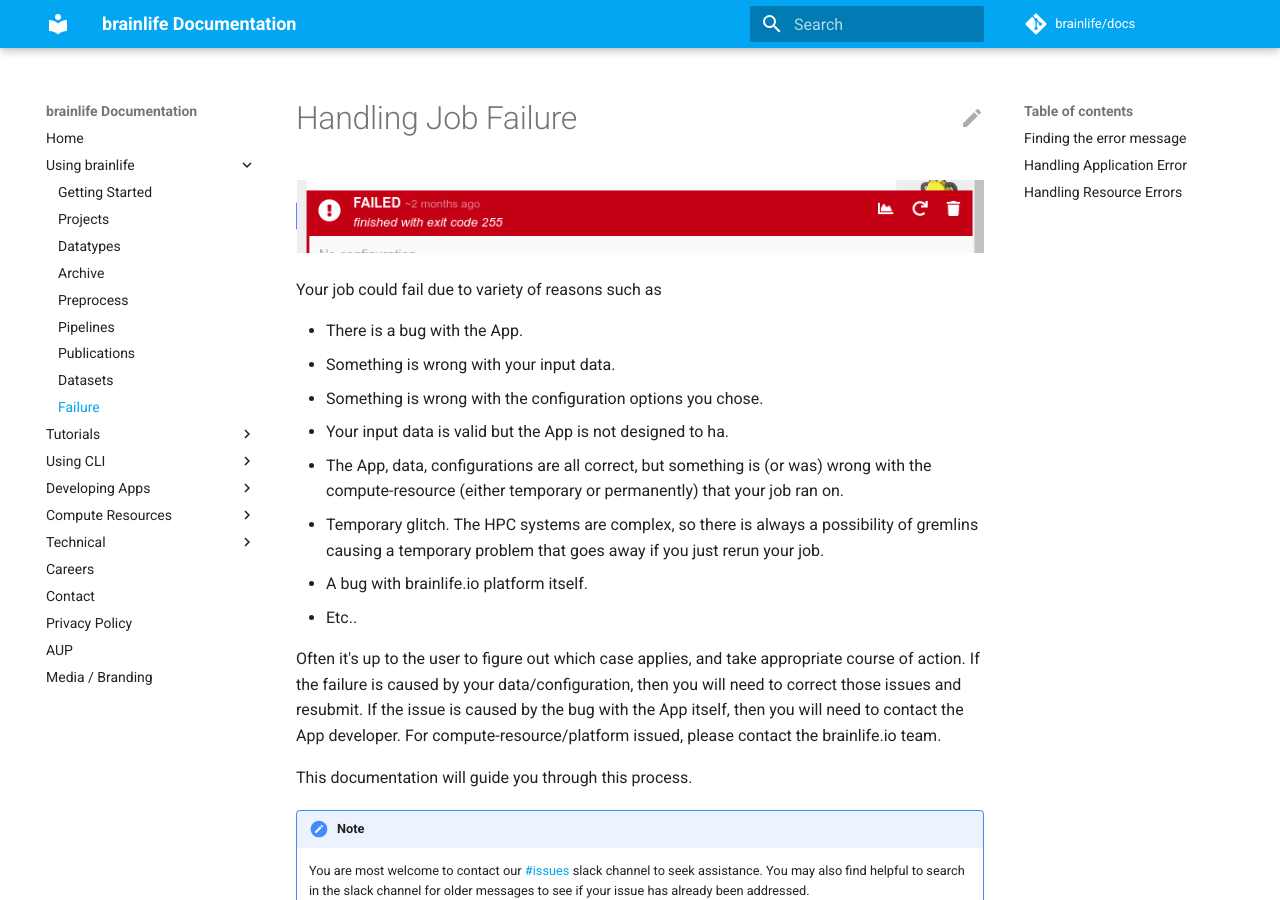
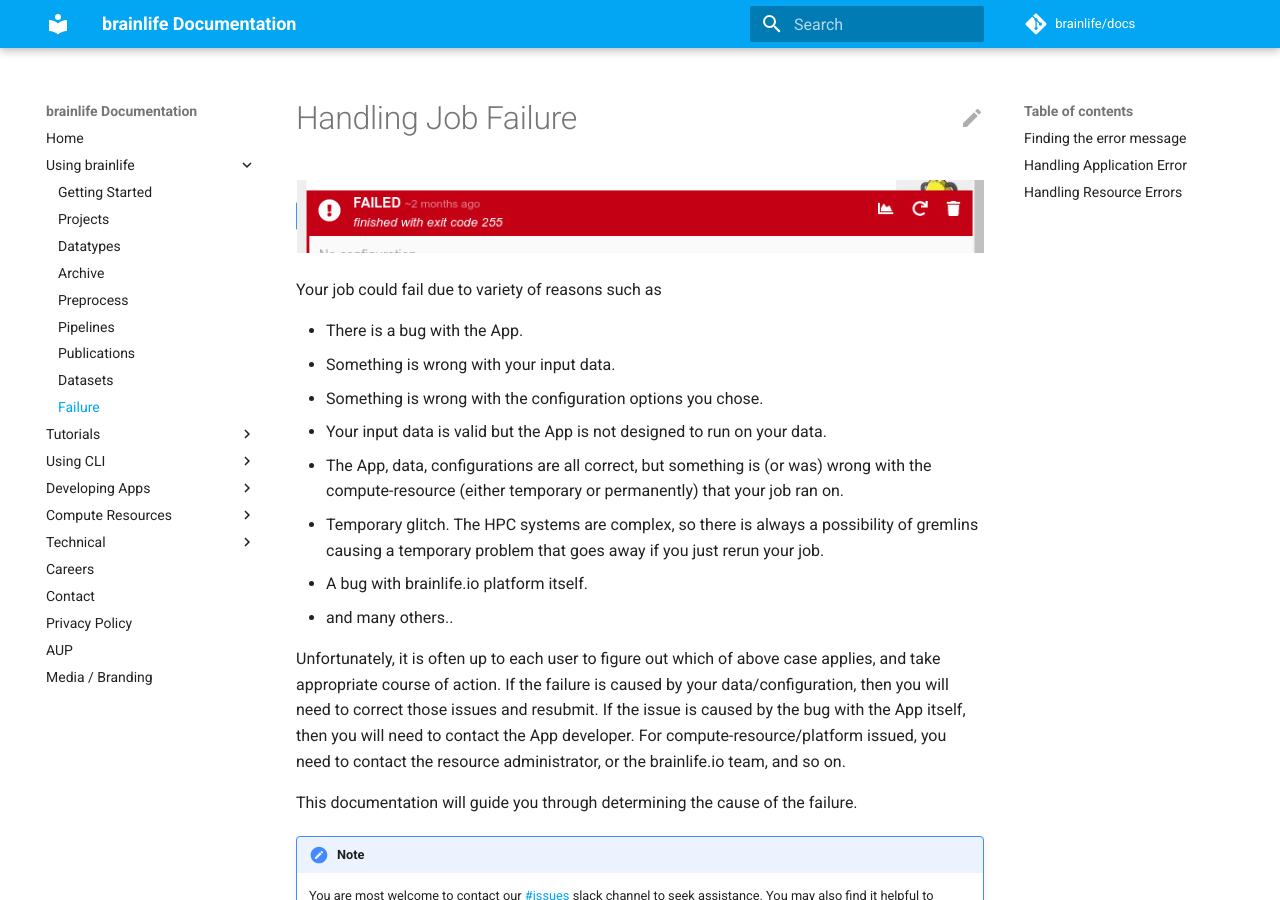
Before and after one commit to brainlife/docs, an MkDocs documentation site: the page built from docs/user/failure.md, in a window 1280 px wide and 900 px high. Built offline with MkDocs 1.6.1 and Material for MkDocs 9.7.7, drawn with Linux system fonts in a browser that asks for light colours; comment, search, counter and statistics services are not loaded; some of the changed text lies outside the part shown.

Commit message:
fixed typo / grammer

```diff
--- a/docs/user/failure.md
+++ b/docs/user/failure.md
@@ -7,18 +7,18 @@
 * There is a bug with the App.
 * Something is wrong with your input data.
 * Something is wrong with the configuration options you chose.
-* Your input data is valid but the App is not designed to ha.
+* Your input data is valid but the App is not designed to run on your data.
 * The App, data, configurations are all correct, but something is (or was) wrong with the compute-resource (either temporary or permanently) that your job ran on.
 * Temporary glitch. The HPC systems are complex, so there is always a possibility of gremlins causing a temporary problem that goes away if you just rerun your job.
 * A bug with brainlife.io platform itself.
-* Etc..
+* and many others..
 
-Often it's up to the user to figure out which case applies, and take appropriate course of action. If the failure is caused by your data/configuration, then you will need to correct those issues and resubmit. If the issue is caused by the bug with the App itself, then you will need to contact the App developer. For compute-resource/platform issued, please contact the brainlife.io team.
+Unfortunately, it is often up to each user to figure out which of above case applies, and take appropriate course of action. If the failure is caused by your data/configuration, then you will need to correct those issues and resubmit. If the issue is caused by the bug with the App itself, then you will need to contact the App developer. For compute-resource/platform issued, you need to contact the resource administrator, or the brainlife.io team, and so on.
 
-This documentation will guide you through this process.
+This documentation will guide you through determining the cause of the failure.
 
 !!! note
-    You are most welcome to contact our [#issues](https://app.slack.com/client/T3X5ND3U1/C6WBY79SB){target=_blank} slack channel to seek assistance. You may also find helpful to search in the slack channel for older messages to see if your issue has already been addressed.
+    You are most welcome to contact our [#issues](https://app.slack.com/client/T3X5ND3U1/C6WBY79SB){target=_blank} slack channel to seek assistance. You may also find it helpful to search in the slack channel for older messages to see if your issue has already been addressed.
 
 ## Finding the error message
 
```
